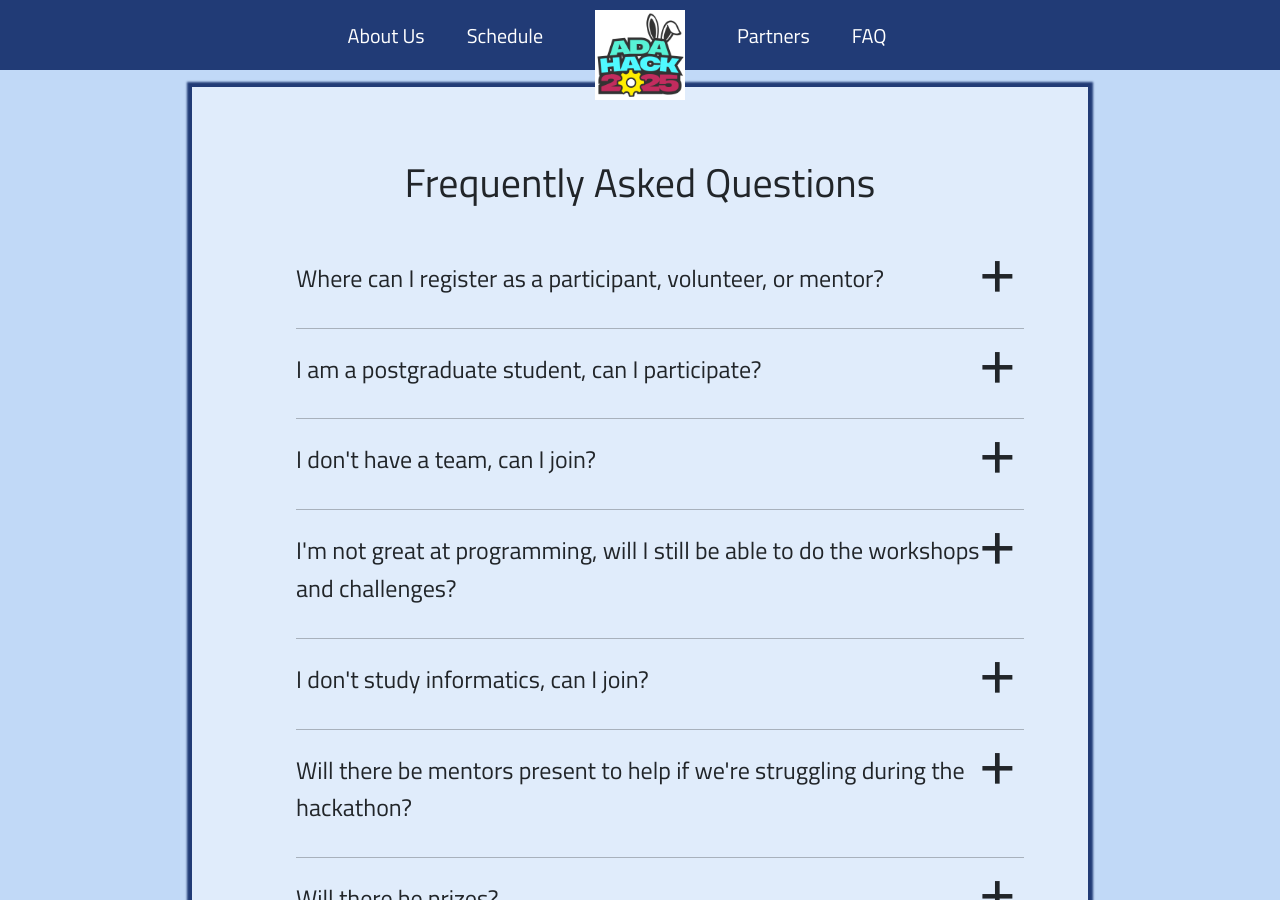
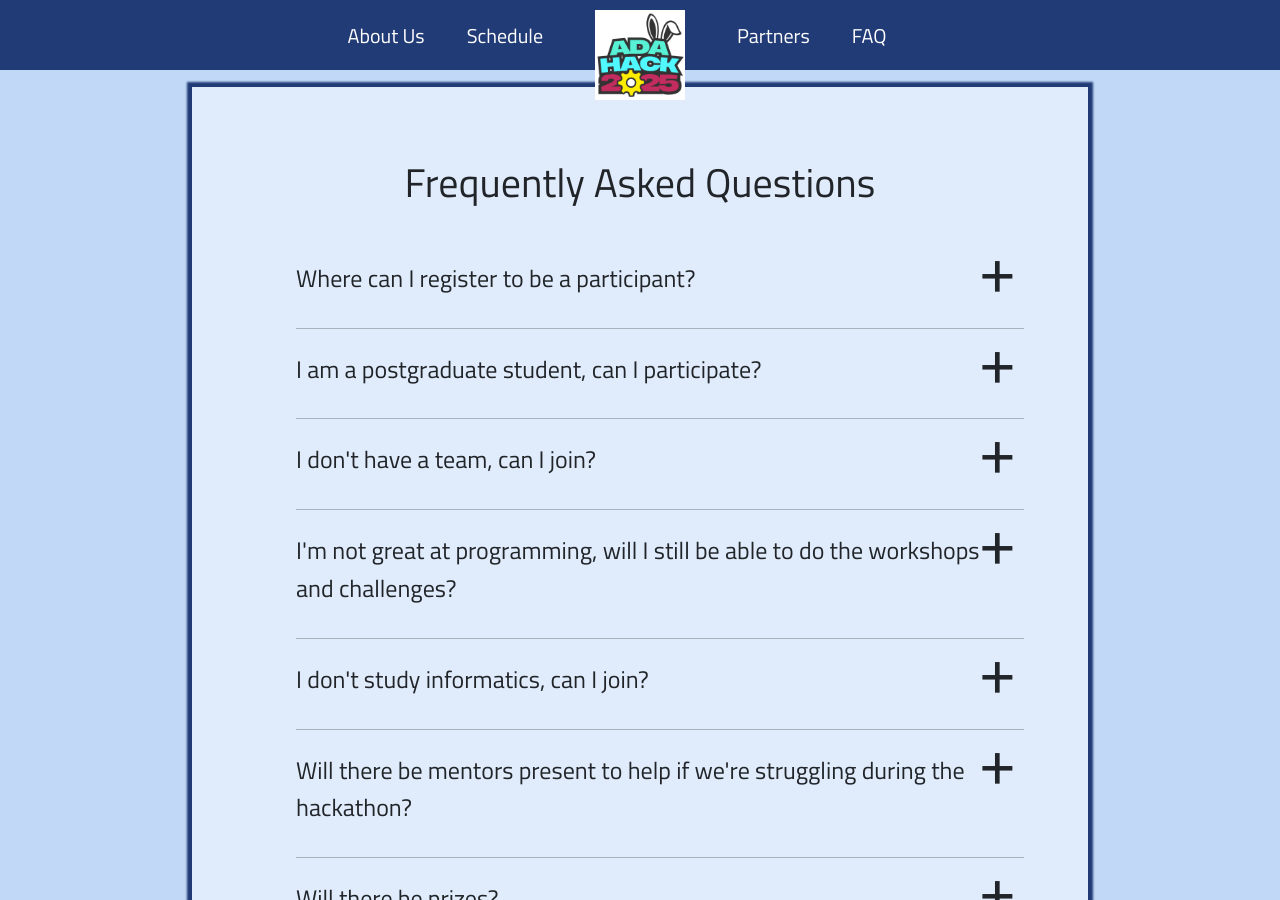
Before and after one commit to edinburgh-hoppers/adahack24, a Jekyll site: the page built from _pages/index.html, in a window 1280 px wide and 900 px high, scrolled down 3244 px. Built offline with Jekyll 4.4.1, drawn with Linux system fonts in a browser that asks for light colours; nearby versions of some CDN libraries.

Commit message:
Update faq.yml to just participant sign up

```diff
--- a/_data/faq.yml
+++ b/_data/faq.yml
@@ -1,7 +1,6 @@
 
-- title: Where can I register as a participant, volunteer, or mentor?
-  content: <a href="https://docs.google.com/forms/d/e/1FAIpQLSeuJWjdneyl2K5xZrHsCyrsheoIGpLAXVETcUCABfWOMszqfA/viewform?usp=sf_link" target="_blank">Participant</a> sign up / <a href="https://forms.gle/MPFeVbdXbcseVLX39" target="_blank">Mentor</a> sign up / <a href="https://docs.google.com/forms/d/e/1FAIpQLSd03RA6e_ZuRy7o3rbyrVQtHD9wi9p5Ue5kA2ju965OP2Q5Lg/viewform?usp=sf_link" target="_blank">Volunteer</a> sign up.
-
+- title: Where can I register to be a participant?
+  content: <a href="https://docs.google.com/forms/d/e/1FAIpQLSfdDX0BxwGry6JqldCgWA4ZATBIlQDrcrQUuiZNW60JLKqCfg/viewform?usp=send_form" target="_blank">Sign Up Here</a>
 - title: I am a postgraduate student, can I participate?
   content: Yes you can! The hackathon is open to students of all levels of study from universities across the UK.
 
```
